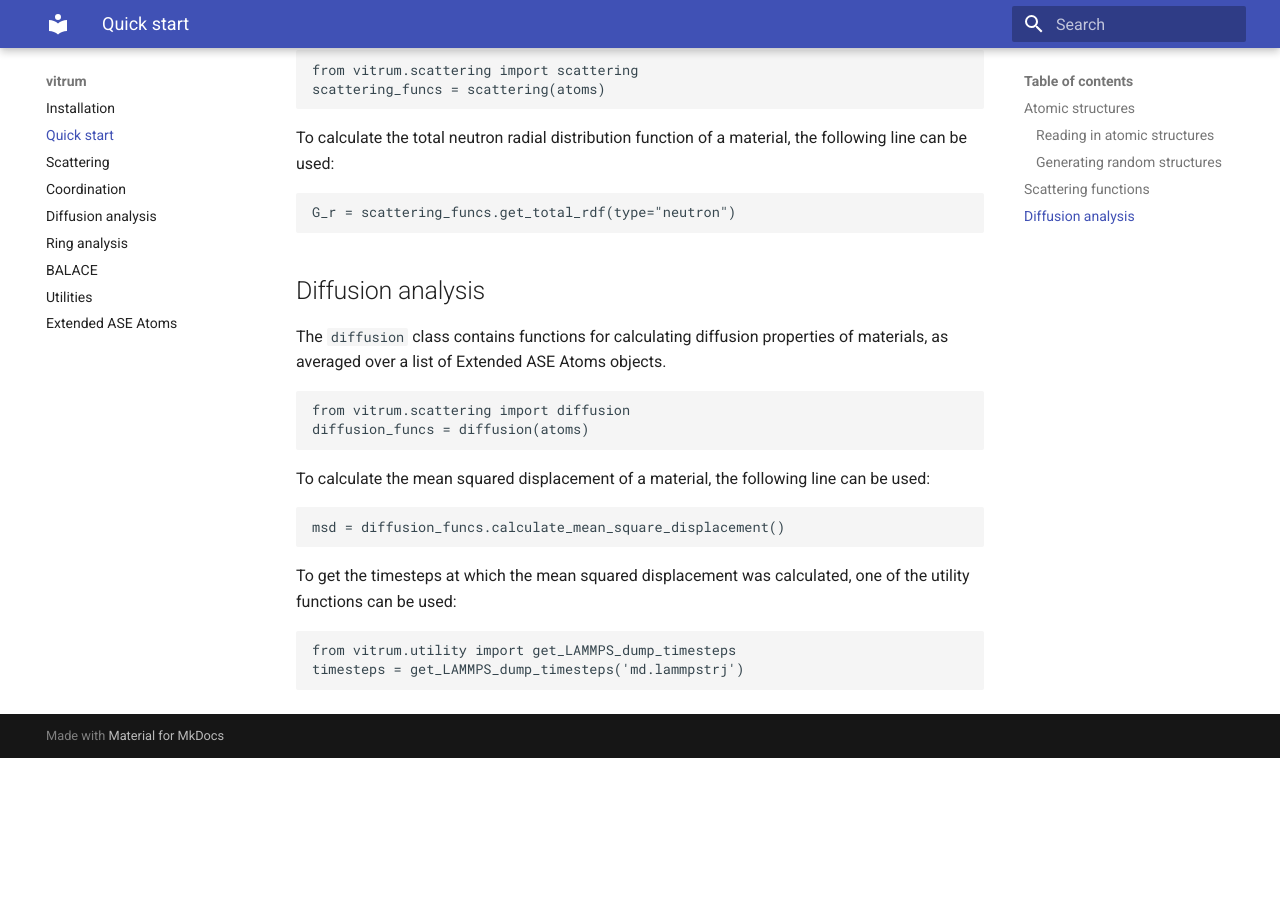
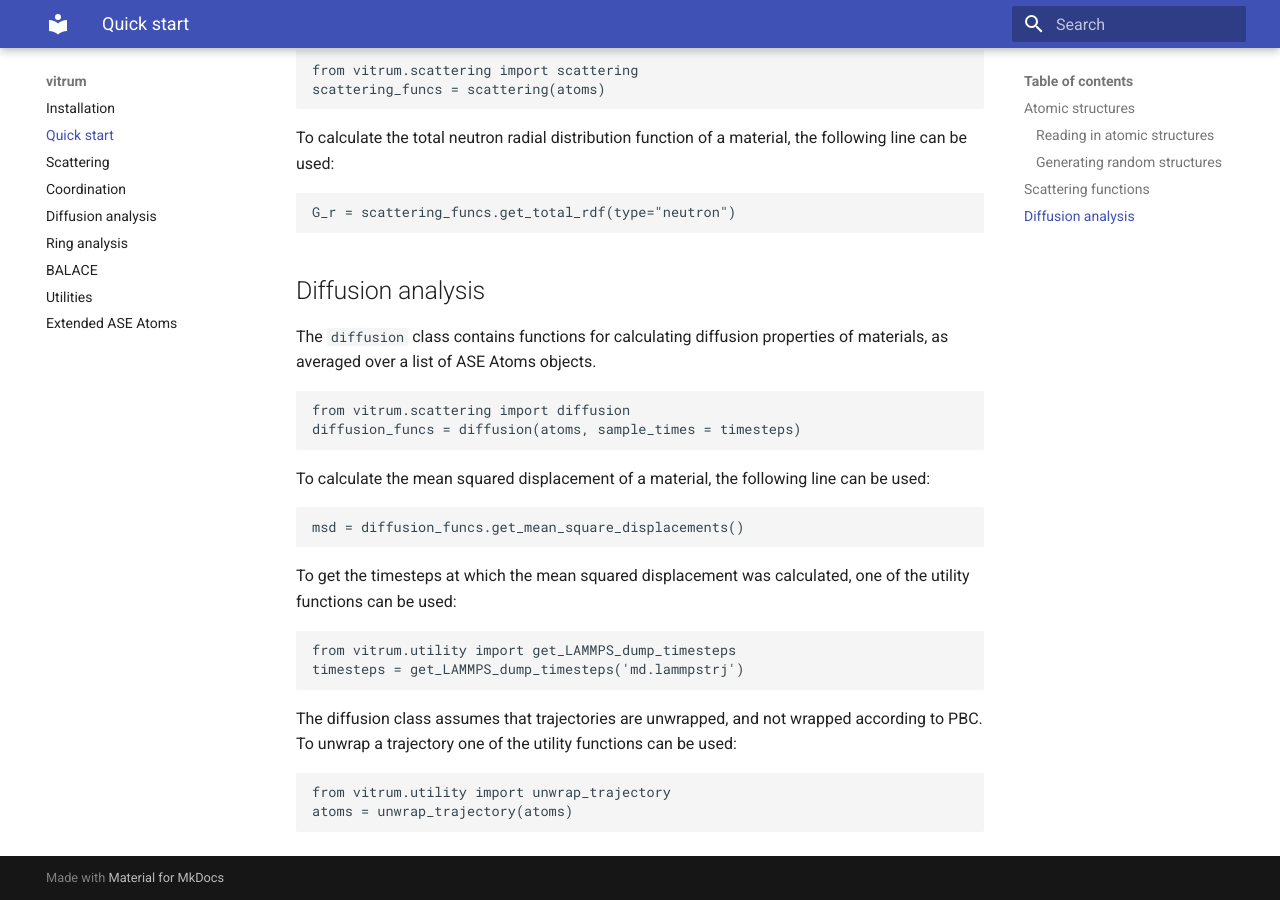
Before and after one commit to R-Chr/vitrum, an MkDocs documentation site: the page built from docs/vitrum/quickstart.md, in a window 1280 px wide and 900 px high, scrolled down 1137 px. Built offline with MkDocs 1.6.1 and Material for MkDocs 9.7.7, drawn with Linux system fonts in a browser that asks for light colours; before the commit the page ends 1895 px from its top, so only the background shows below that.

Commit message:
Update quickstart.md

````diff
--- a/docs/vitrum/quickstart.md
+++ b/docs/vitrum/quickstart.md
@@ -44,17 +44,17 @@ G_r = scattering_funcs.get_total_rdf(type="neutron")
 
 
 ## Diffusion analysis
-The `diffusion` class contains functions for calculating diffusion properties of materials, as averaged over a list of Extended ASE Atoms objects.
+The `diffusion` class contains functions for calculating diffusion properties of materials, as averaged over a list of ASE Atoms objects.
 
 ```
 from vitrum.scattering import diffusion
-diffusion_funcs = diffusion(atoms)
+diffusion_funcs = diffusion(atoms, sample_times = timesteps)
 ```
 
 To calculate the mean squared displacement of a material, the following line can be used:
 
 ```
-msd = diffusion_funcs.calculate_mean_square_displacement()
+msd = diffusion_funcs.get_mean_square_displacements()
 ```
 
 To get the timesteps at which the mean squared displacement was calculated, one of the utility functions can be used:
@@ -63,3 +63,10 @@ To get the timesteps at which the mean squared displacement was calculated, one
 from vitrum.utility import get_LAMMPS_dump_timesteps
 timesteps = get_LAMMPS_dump_timesteps('md.lammpstrj')
 ```
+
+The diffusion class assumes that trajectories are unwrapped, and not wrapped according to PBC. To unwrap a trajectory one of the utility functions can be used:
+
+```
+from vitrum.utility import unwrap_trajectory
+atoms = unwrap_trajectory(atoms)
+```
````
